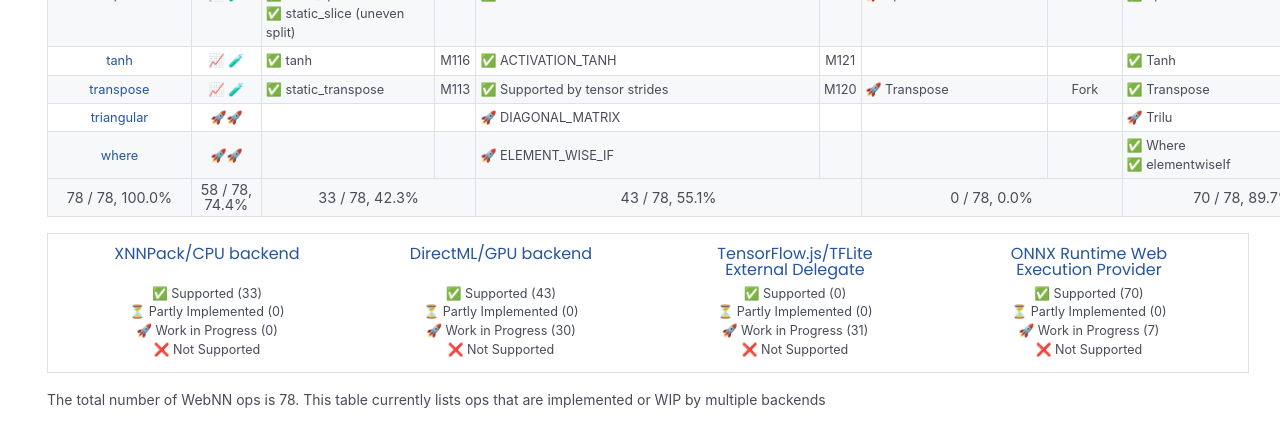
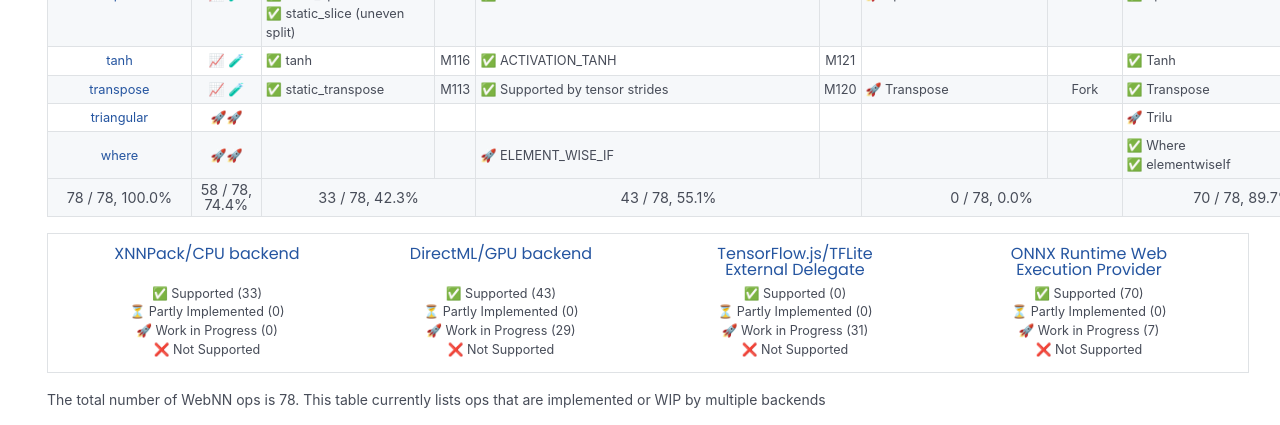
Before and after one commit to webmachinelearning/webmachinelearning.github.io, a Jekyll site: the page built from webnn-status.md, in a window 1280 px wide and 900 px high, scrolled down 3357 px. Shown: the part 150-575 px from the top of the window. Built offline with Jekyll 4.4.1, drawn with Linux system fonts in a browser that asks for light colours.

Commit message:
Fix based on team feedback

```diff
--- a/assets/json/webnn_status.json
+++ b/assets/json/webnn_status.json
@@ -2162,7 +2162,7 @@
       "xnnpack_progress": 2,
       "xnnpack_chromium_version_added": "",
       "dml_op": [
-        "DIAGONAL_MATRIX"
+        ""
       ],
       "dml_progress": 3,
       "dml_chromium_version_added": "",
```
